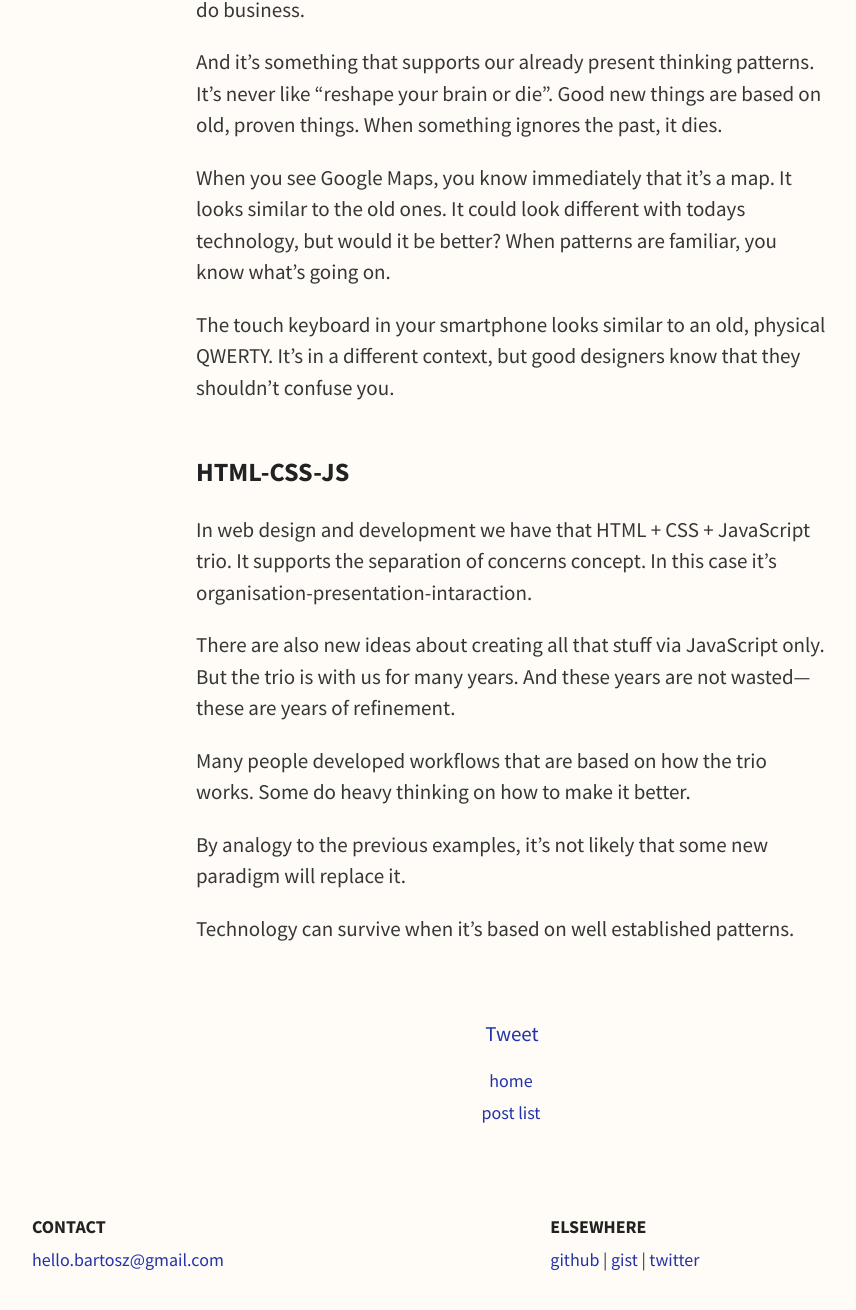
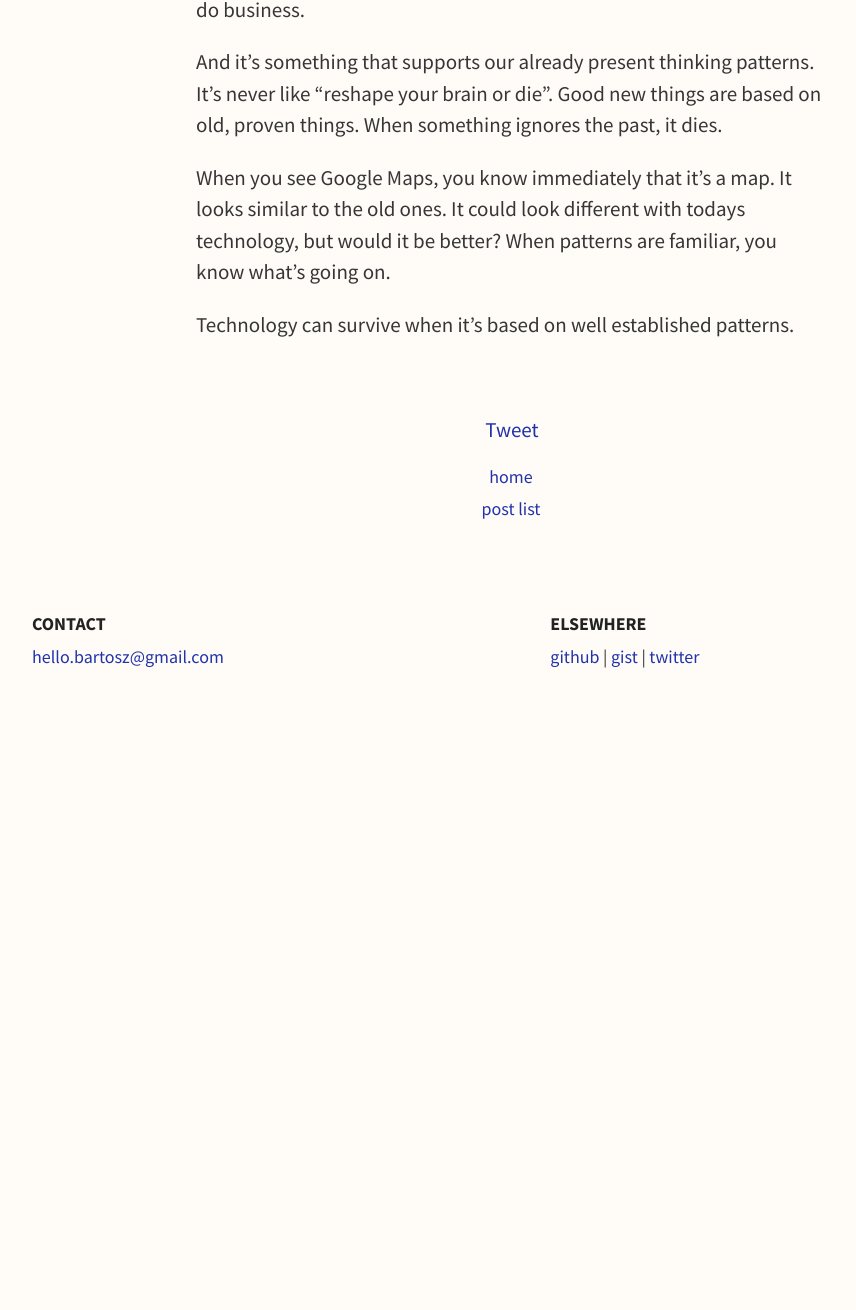
Before and after one commit to bart747/bart747, a Jekyll site: the page built from _posts/2016-02-27-future.md, in a window 1280 px wide and 1400 px high, scrolled down 1066 px. Shown: the top 1310 px of the window, without its empty margins (129-985 px from the left). Built offline with Jekyll 4.4.1, drawn with Linux system fonts in a browser that asks for light colours; comment, search, counter and statistics services are not loaded; after the commit the page ends 1862 px from its top, so only the background shows below that.

Commit message:
Edit article content - 'future'

```diff
--- a/_posts/2016-02-27-future.md
+++ b/_posts/2016-02-27-future.md
@@ -44,25 +44,4 @@ When you see Google Maps, you know immediately that it's a map. It looks similar
 to the old ones. It could look different with todays technology, but would it be
 better? When patterns are familiar, you know what's going on.
 
-The touch keyboard in your smartphone looks similar to an old,
-physical QWERTY.
-It's in a different context, but good designers know that they shouldn't
-confuse you.
-
-## HTML-CSS-JS
-
-In web design and development we have that HTML + CSS + JavaScript trio.
-It supports the separation of concerns concept.
-In this case it's organisation-presentation-intaraction.
-
-There are also new ideas about creating all that stuff via JavaScript only.
-But the trio is with us for many years.
-And these years are not wasted&mdash;these are years of refinement.
-
-Many people developed workflows that are based on how the trio works.
-Some do heavy thinking on how to make it better.
-
-By analogy to the previous examples, it's not likely that some new paradigm will
-replace it.
-
 Technology can survive when it's based on well established patterns.
```
